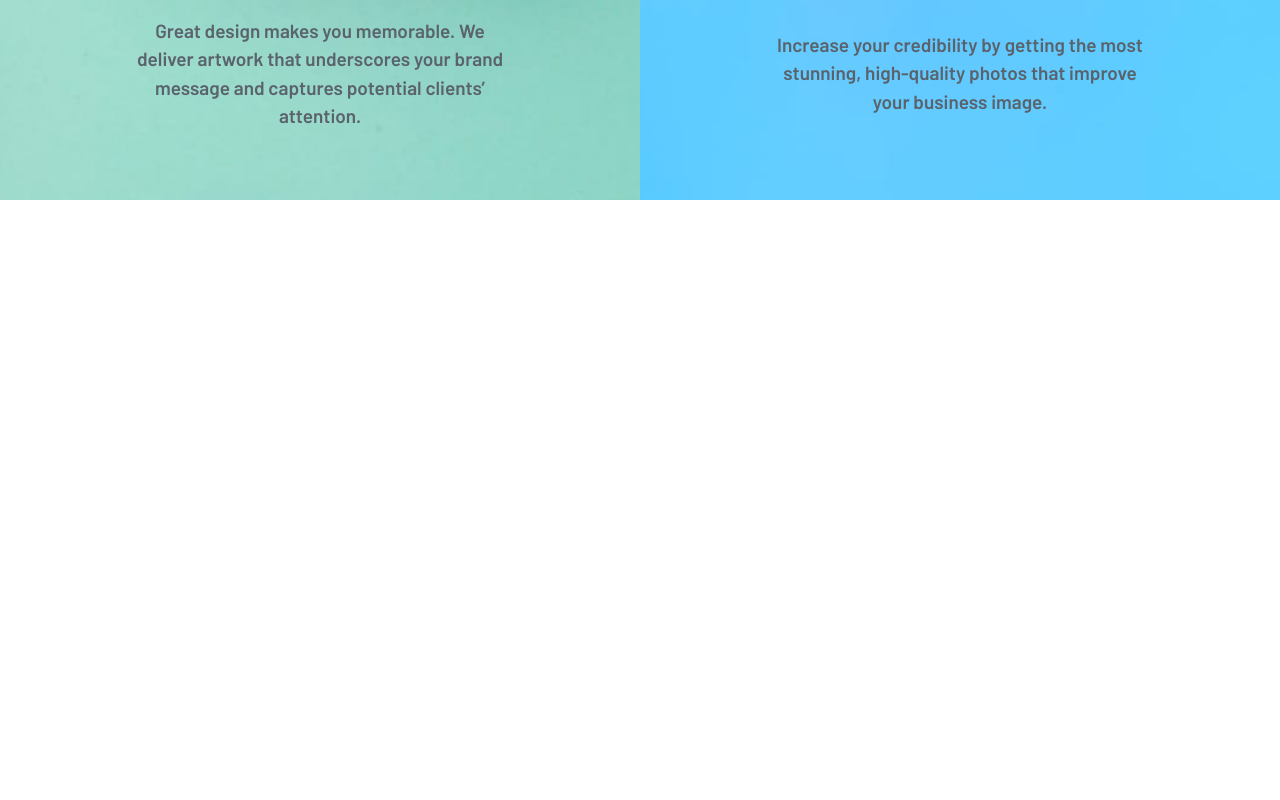
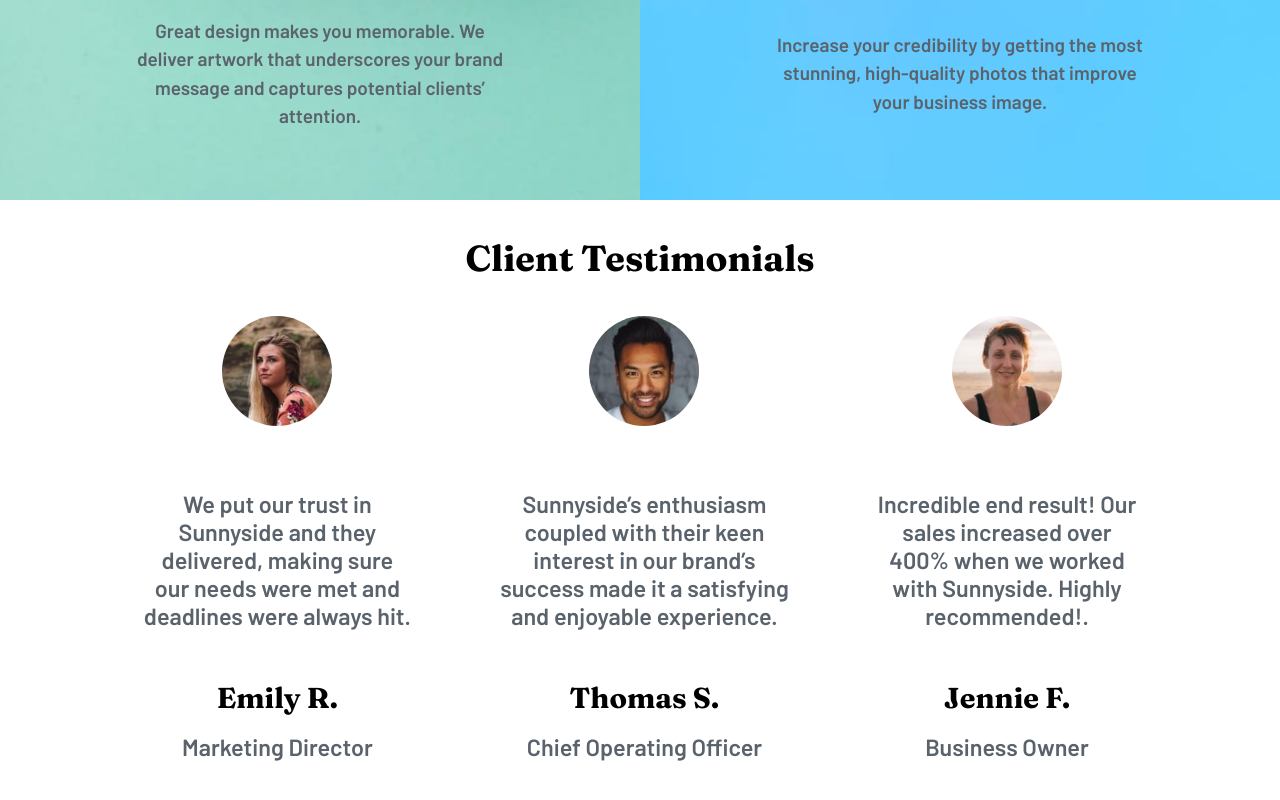
Before and after one commit to Guivieirasilva/sunnyside-agency-landing-page, a React (Vite) app: page / in a window 1280 px wide. Shown: the part 2760-3560 px from the top of the page. Before the commit the page ends 2960 px from the top, so only its background shows below. Built offline with nearby package versions, Linux system fonts and the light colour scheme.

Commit message:
depoimentos dos clientes

```diff
--- a/src/App.jsx
+++ b/src/App.jsx
@@ -1,3 +1,4 @@
+import Clients from "./components/Clients"
 import Content from "./components/Content"
 import Header from "./components/Header"
 
@@ -7,6 +8,7 @@ function App() {
     <>
       <Header />
       <Content />
+      <Clients />
     </>
   )
 }
--- /dev/null
+++ b/src/components/Clients.jsx
@@ -0,0 +1,40 @@
+import { Customers, Testimonials } from "../styles/Clients.style";
+
+import ClientEmily from "../assets/images/image-emily.jpg"
+import ClientJennie from "../assets/images/image-jennie.jpg"
+import ClientThomas from "../assets/images/image-thomas.jpg"
+
+
+export default function Clients(){
+   return(
+      <Testimonials>
+         <h2>Client Testimonials</h2>
+         <Customers>
+            <div>
+               <div><img src={ClientEmily} alt="" /></div>
+               <p>We put our trust in Sunnyside and they delivered, making sure our needs were met and deadlines were always hit.</p>
+               <div>
+                  <h3>Emily R.</h3>
+                  <p>Marketing Director</p>
+               </div>
+            </div>
+            <div>
+               <div><img src={ClientThomas} alt="" /></div>
+               <p>Sunnyside’s enthusiasm coupled with their keen interest in our brand’s success made it a satisfying and enjoyable experience.</p>
+               <div>
+                  <h3>Thomas S.</h3>
+                  <p>Chief Operating Officer</p>
+               </div>
+            </div>
+            <div>
+               <div><img src={ClientJennie} alt="" /></div>
+               <p>Incredible end result! Our sales increased over 400% when we worked with Sunnyside. Highly recommended!.</p>
+               <div>
+                  <h3>Jennie F.</h3>
+                  <p>Business Owner</p>
+               </div>
+            </div>
+         </Customers>
+      </Testimonials>
+   )
+}
--- /dev/null
+++ b/src/styles/Clients.style.jsx
@@ -0,0 +1,65 @@
+import styled from "styled-components";
+
+import "../index.css"
+
+export const Testimonials = styled.article`
+   display: flex;
+   flex-direction: column;
+   justify-content: space-evenly;
+   align-items: center;
+   height: 80vh;
+
+   >h2{
+      font-family: 'Fraunces', serif;
+      font-weight: 700;
+      font-size: 2rem;
+   }
+`
+export const Customers = styled.section`
+   display: flex;
+   align-items: center;
+   justify-content: space-between;
+   text-align: center;
+   width: 80%;
+   gap: 5%;
+
+   >div{
+      display: flex;
+      flex-direction: column;
+      justify-content: space-between;
+      gap: 50px;
+
+      >div{
+         width: 70px;
+         height: 70px;
+         border-radius: 50%;
+         margin: 0 auto;
+         margin-bottom: 3rem;
+         >img{
+            width: 110px;
+            border-radius: 50%;
+         }
+      }
+      >p{
+         color:var(--VeryDarkGrayishBlue);
+         width: 90%;
+         margin: 0 auto;
+         font-size: 1.3rem;
+      }
+      >div{
+         top: 3rem;
+         width: 100%;
+         >h3{
+            margin-bottom: 1rem ;
+            font-family: 'Fraunces', serif;
+            font-weight: 700;
+            font-size: 1.6rem;
+         }
+         >p{
+            color:var(--VeryDarkGrayishBlue);
+            font-size: 1.3rem;
+         }
+      }
+   }
+
+`
--- a/src/styles/Content.styles.jsx
+++ b/src/styles/Content.styles.jsx
@@ -117,10 +117,11 @@ export const GridContent = styled.main`
       >section div p{
          font-size: .9rem;
       }
-
       >.egg{
          grid-row-start: 1;
       }
+      >.photography div h3, .design div h3{ font-size: 23px;}
+      >.photography div p, .design div p{ font-size: 18px;}
 
 
    }
```
